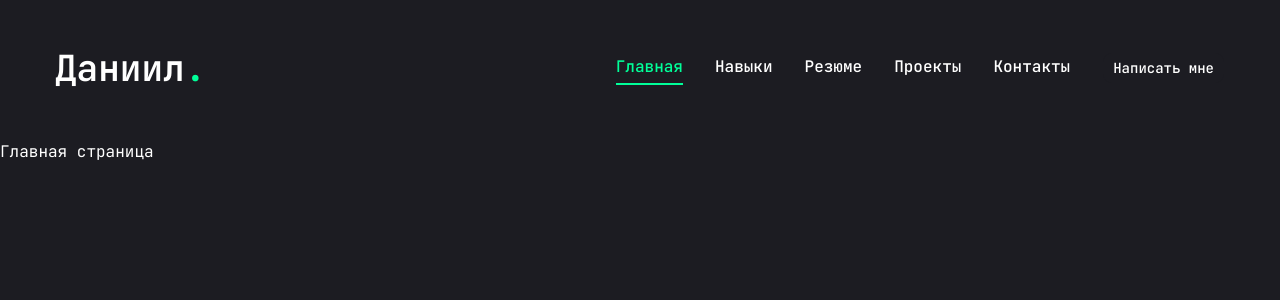
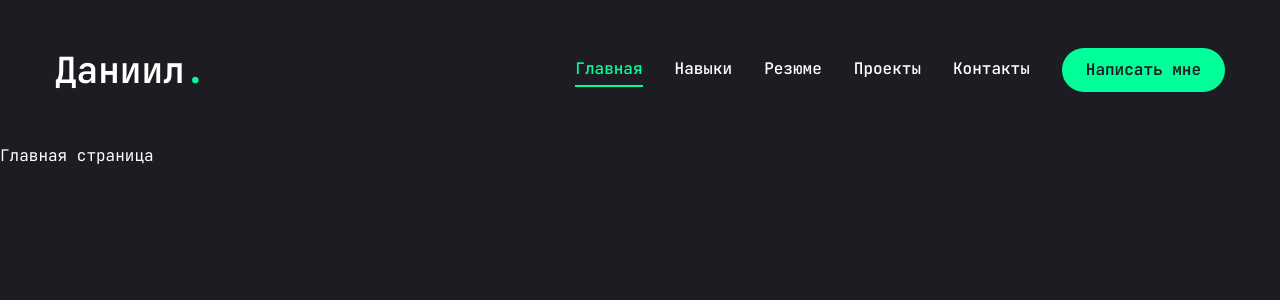
Before and after one commit to VremeniNet/personal-portfolio, a Next.js app: page / in a window 1280 px wide. Shown: the top 300 px of the page. Built offline with nearby package versions, Linux system fonts and the light colour scheme.

Commit message:
style: update button interaction styles

```diff
--- a/src/components/Header.jsx
+++ b/src/components/Header.jsx
@@ -19,9 +19,9 @@
 				{/* Desktop navigation */}
 				<div className='hidden xl:flex items-center gap-8'>
 					<Nav />
-					<Link href='/contact'>
-						<Button>Написать мне</Button>
-					</Link>
+					<Button asChild>
+						<Link href='/contact'>Написать мне</Link>
+					</Button>
 				</div>
 
 				{/* Mobile nav */}
--- a/src/components/ui/button.jsx
+++ b/src/components/ui/button.jsx
@@ -5,33 +5,19 @@
 import { cn } from '@/lib/utils'
 
 const buttonVariants = cva(
-	"group/button inline-flex shrink-0 items-center justify-center rounded-lg border border-transparent cursor-pointer bg-clip-padding text-sm font-medium whitespace-nowrap transition-all outline-none select-none focus-visible:border-ring focus-visible:ring-3 focus-visible:ring-ring/50 active:not-aria-[haspopup]:translate-y-px disabled:pointer-events-none disabled:opacity-50 aria-invalid:border-destructive aria-invalid:ring-3 aria-invalid:ring-destructive/20 dark:aria-invalid:border-destructive/50 dark:aria-invalid:ring-destructive/40 [&_svg]:pointer-events-none [&_svg]:shrink-0 [&_svg:not([class*='size-'])]:size-4",
+	'inline-flex items-center justify-center whitespace-nowrap rounded-full text-base font-semibold ring-offset-white transition-colors cursor-pointer',
 	{
 		variants: {
 			variant: {
-				default: 'bg-primary text-primary-foreground hover:bg-primary/80',
+				default: 'bg-accent text-primary hover:bg-accent-hover',
+				primary: 'bg-primary text-white',
 				outline:
-					'border-border bg-background hover:bg-muted hover:text-foreground aria-expanded:bg-muted aria-expanded:text-foreground dark:border-input dark:bg-input/30 dark:hover:bg-input/50',
-				secondary:
-					'bg-secondary text-secondary-foreground hover:bg-[color-mix(in_oklch,var(--secondary),var(--foreground)_5%)] aria-expanded:bg-secondary aria-expanded:text-secondary-foreground',
-				ghost:
-					'hover:bg-muted hover:text-foreground aria-expanded:bg-muted aria-expanded:text-foreground dark:hover:bg-muted/50',
-				destructive:
-					'bg-destructive/10 text-destructive hover:bg-destructive/20 focus-visible:border-destructive/40 focus-visible:ring-destructive/20 dark:bg-destructive/20 dark:hover:bg-destructive/30 dark:focus-visible:ring-destructive/40',
-				link: 'text-primary underline-offset-4 hover:underline',
+					'border border-accent bg-transparent text-accent hover:bg-accent hover:text-primary',
 			},
 			size: {
-				default:
-					'h-8 gap-1.5 px-2.5 has-data-[icon=inline-end]:pr-2 has-data-[icon=inline-start]:pl-2',
-				xs: "h-6 gap-1 rounded-[min(var(--radius-md),10px)] px-2 text-xs in-data-[slot=button-group]:rounded-lg has-data-[icon=inline-end]:pr-1.5 has-data-[icon=inline-start]:pl-1.5 [&_svg:not([class*='size-'])]:size-3",
-				sm: "h-7 gap-1 rounded-[min(var(--radius-md),12px)] px-2.5 text-[0.8rem] in-data-[slot=button-group]:rounded-lg has-data-[icon=inline-end]:pr-1.5 has-data-[icon=inline-start]:pl-1.5 [&_svg:not([class*='size-'])]:size-3.5",
-				lg: 'h-9 gap-1.5 px-2.5 has-data-[icon=inline-end]:pr-2 has-data-[icon=inline-start]:pl-2',
-				icon: 'size-8',
-				'icon-xs':
-					"size-6 rounded-[min(var(--radius-md),10px)] in-data-[slot=button-group]:rounded-lg [&_svg:not([class*='size-'])]:size-3",
-				'icon-sm':
-					'size-7 rounded-[min(var(--radius-md),12px)] in-data-[slot=button-group]:rounded-lg',
-				'icon-lg': 'size-9',
+				default: 'h-[44px] px-6 ',
+				md: 'h-[48px] px-6 ',
+				lg: 'h-[56px] px-8 text-sm uppercase tracking-[2px]',
 			},
 		},
 		defaultVariants: {
```
